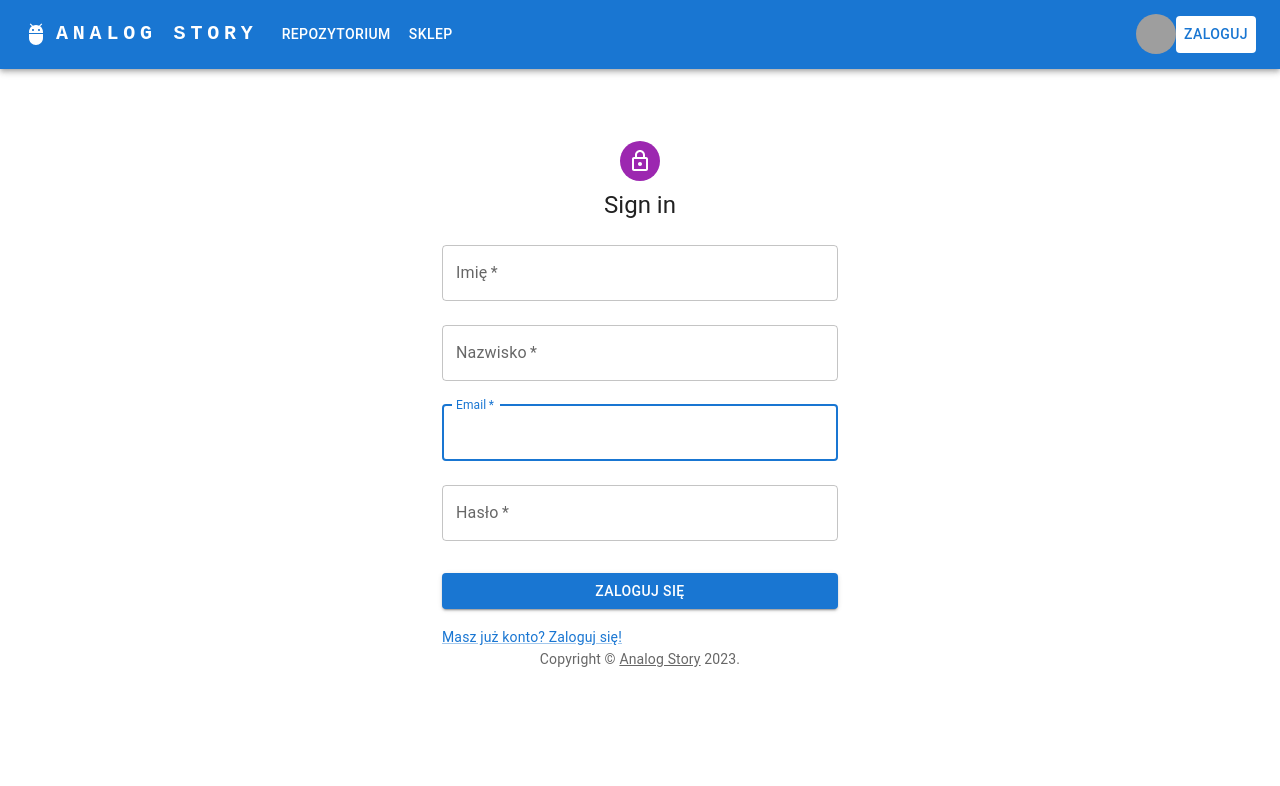
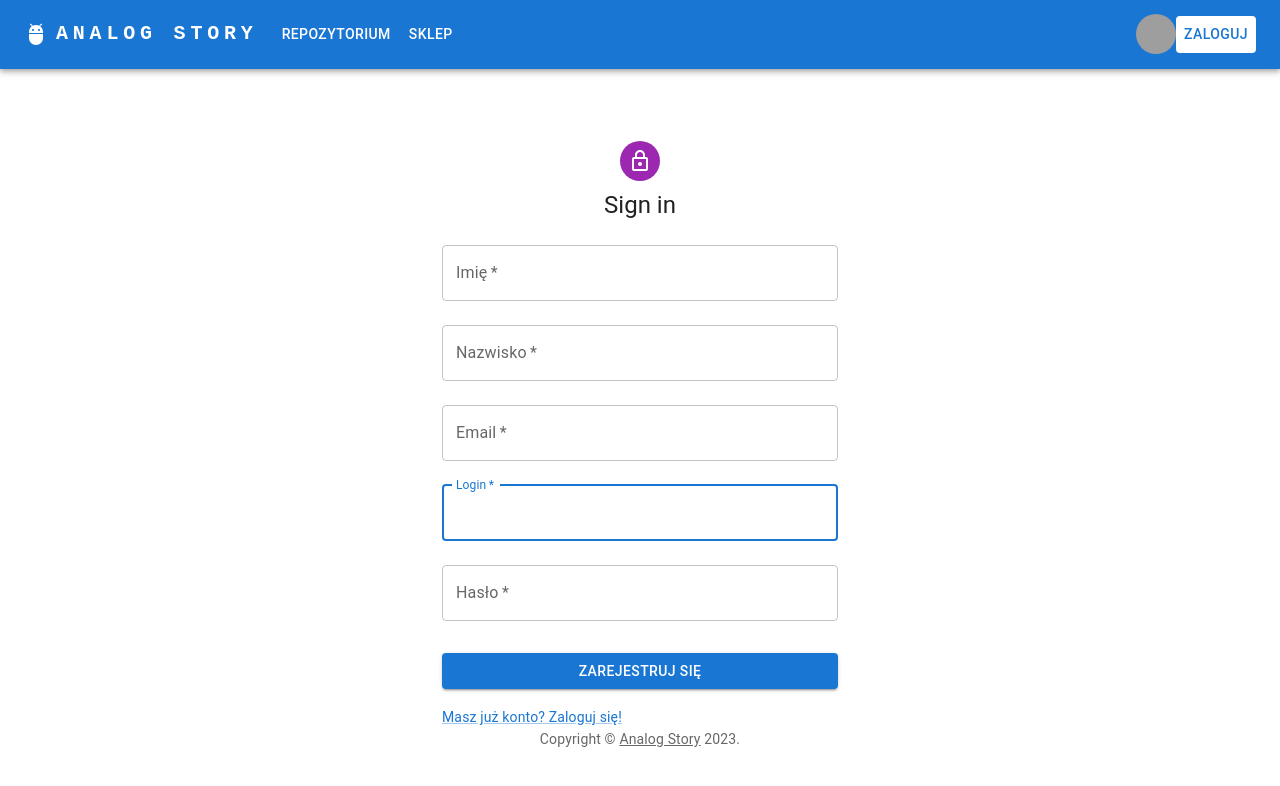
Before and after one commit to OlgaSadokierska/Analog-story-frontend, a React (Create React App) app: page /signin in a window 1280 px wide. Shown: the top 786 px of the page. Built offline with nearby package versions, Linux system fonts and the light colour scheme; grey boxes are pictures that could not be loaded.

Commit message:
add authorization

```diff
--- a/src/communication/Config.ts
+++ b/src/communication/Config.ts
@@ -1,4 +1,4 @@
 import axios from "axios";
 export const api = axios.create({
-    baseURL: "http://localhost:8080",
+    baseURL: "http://localhost:8080"
 });
--- a/src/communication/Endpoints.ts
+++ b/src/communication/Endpoints.ts
@@ -1,11 +1,15 @@
+const API_V1 = "/api/v1";
+const USERS = "/users";
+
 export class Get{
     //USERS
-    static USERS = "/users";
+    static USERS = [API_V1, USERS].join("");
 
 }
 
 export class Post{
-    static USER = "/user";
+    static USER = [API_V1, USERS, "/login"].join("");
+    static USERREG = [API_V1, USERS, "/register"].join("");
 
 }
 
--- /dev/null
+++ b/src/communication/network/PostRequests.ts
@@ -0,0 +1,30 @@
+import {Post} from "../Endpoints";
+import {
+    User
+} from "../Types";
+import {api} from "../Config";
+import {Utils} from "./Utils";
+export class PostRequests {
+    //USERS
+    static logInUser(login: string, password: string): Promise<User> {
+        console.log(login, password)
+        return api.post(Post.USER, {
+            login: login,
+            password: password
+        }).then(Utils.mapResponse<User>)
+            .catch(Utils.handleError)
+    }
+
+    static registerUser(firstname: string, lastname: string, email: string, password: string, login: string, isAdmin: boolean): Promise<User> {
+        console.log(firstname, lastname, email, password, login, isAdmin)
+        return api.post(Post.USERREG, {
+            firstname: firstname,
+            lastname: lastname,
+            email: email,
+            login: login,
+            password: password,
+            isAdmin: isAdmin
+        }).then(Utils.mapResponse<User>)
+            .catch(Utils.handleError)
+    }
+}
--- a/src/pages/LogIn.tsx
+++ b/src/pages/LogIn.tsx
@@ -11,6 +11,9 @@ import LockOutlinedIcon from '@mui/icons-material/LockOutlined';
 import Typography from '@mui/material/Typography';
 import Container from '@mui/material/Container';
 import { createTheme, ThemeProvider } from '@mui/material/styles';
+import {useState} from "react";
+import {PostRequests} from "../communication/network/PostRequests";
+import {User} from "../communication/Types";
 
 function Copyright() {
     return (
@@ -29,13 +32,19 @@ const defaultTheme = createTheme();
 
 export default function LogIn() {
     const navigate = useNavigate();
-    const handleSubmit = (event: React.FormEvent<HTMLFormElement>) => {
+    const [user, setUser] = useState<User>({
+        login: "",
+        password:"",
+        isAdmin: false
+    });
+    const handleSubmit = async (event: React.FormEvent<HTMLFormElement>) => {
         event.preventDefault();
-        const data = new FormData(event.currentTarget);
-        console.log({
-            email: data.get('email'),
-            password: data.get('password'),
-        });
+
+        try {
+            await PostRequests.logInUser(user.login, user.password).then(alert("Udało sie!"));
+        } catch (error) {
+            console.error("Wystąpił błąd podczas logowania:", error);
+        }
     };
 
     return (
@@ -58,16 +67,20 @@ export default function LogIn() {
                     </Typography>
                     <Box component="form" onSubmit={handleSubmit} noValidate sx={{ mt: 1 }}>
                         <TextField
+                            onChange={(event) =>setUser((prevState) => ({...prevState, login: event.target.value}))}
                             margin="normal"
                             required
                             fullWidth
-                            id="email"
-                            label="Email"
-                            name="email"
-                            autoComplete="email"
+                            id="login"
+                            label="Login"
+                            name="login"
+                            autoComplete="login"
                             autoFocus
                         />
                         <TextField
+                            onChange={(event) => {
+                                setUser((prevState) => ({...prevState, password: event.target.value})
+                                )}}
                             margin="normal"
                             required
                             fullWidth
--- a/src/pages/SignIn.tsx
+++ b/src/pages/SignIn.tsx
@@ -11,6 +11,9 @@ import Typography from '@mui/material/Typography';
 import Container from '@mui/material/Container';
 import { createTheme, ThemeProvider } from '@mui/material/styles';
 import {useNavigate} from "react-router-dom";
+import {useState} from "react";
+import {User} from "../communication/Types";
+import {PostRequests} from "../communication/network/PostRequests";
 
 function Copyright() {
     return (
@@ -29,13 +32,23 @@ const defaultTheme = createTheme();
 
 export default function SignIn() {
     const navigate = useNavigate();
-    const handleSubmit = (event: React.FormEvent<HTMLFormElement>) => {
+    const [user, setUser] = useState<User>({
+        firstname: "",
+        lastname: "",
+        email: "",
+        login: "",
+        password:"",
+        isAdmin: false
+    });
+
+    const handleSubmit = async (event: React.FormEvent<HTMLFormElement>) => {
         event.preventDefault();
-        const data = new FormData(event.currentTarget);
-        console.log({
-            email: data.get('email'),
-            password: data.get('password'),
-        });
+
+        try {
+            await PostRequests.registerUser(user.firstname, user.lastname, user.email, user.password, user.login, false);
+        } catch (error) {
+            console.error("Wystąpił błąd podczas rejestracji:", error);
+        }
     };
 
     return (
@@ -66,6 +79,7 @@ export default function SignIn() {
                             name="firstname"
                             autoComplete="firstname"
                             autoFocus
+                            onChange={(event) =>setUser((prevState) => ({...prevState, firstname: event.target.value}))}
                         />
                         <TextField
                             margin="normal"
@@ -76,6 +90,7 @@ export default function SignIn() {
                             name="lastname"
                             autoComplete="lastname"
                             autoFocus
+                            onChange={(event) =>setUser((prevState) => ({...prevState, lastname: event.target.value}))}
                         />
                         <TextField
                             margin="normal"
@@ -86,6 +101,18 @@ export default function SignIn() {
                             name="email"
                             autoComplete="email"
                             autoFocus
+                            onChange={(event) =>setUser((prevState) => ({...prevState, email: event.target.value}))}
+                        />
+                        <TextField
+                            margin="normal"
+                            required
+                            fullWidth
+                            id="login"
+                            label="Login"
+                            name="login"
+                            autoComplete="login"
+                            autoFocus
+                            onChange={(event) =>setUser((prevState) => ({...prevState, login: event.target.value}))}
                         />
                         <TextField
                             margin="normal"
@@ -96,6 +123,7 @@ export default function SignIn() {
                             type="password"
                             id="password"
                             autoComplete="current-password"
+                            onChange={(event) =>setUser((prevState) => ({...prevState, password: event.target.value}))}
                         />
                         <Button
                             type="submit"
@@ -103,7 +131,7 @@ export default function SignIn() {
                             variant="contained"
                             sx={{ mt: 3, mb: 2 }}
                         >
-                            Zaloguj się
+                            Zarejestruj się
                         </Button>
                         <Grid container>
                             <Grid item>
```
Also changed, not shown: src/communication/Types.ts (+5 -4 lines).
